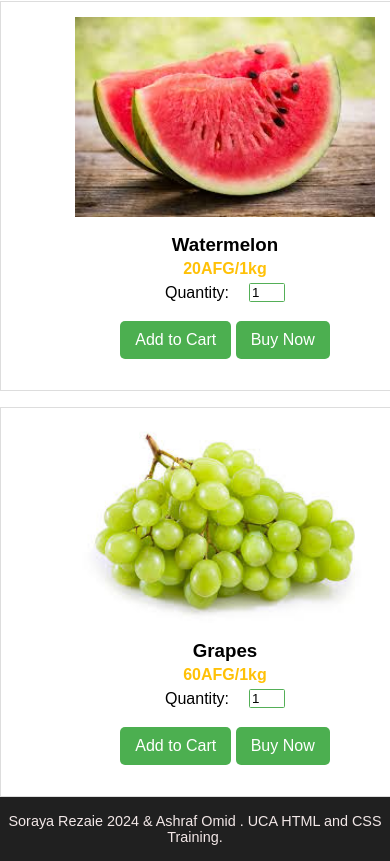
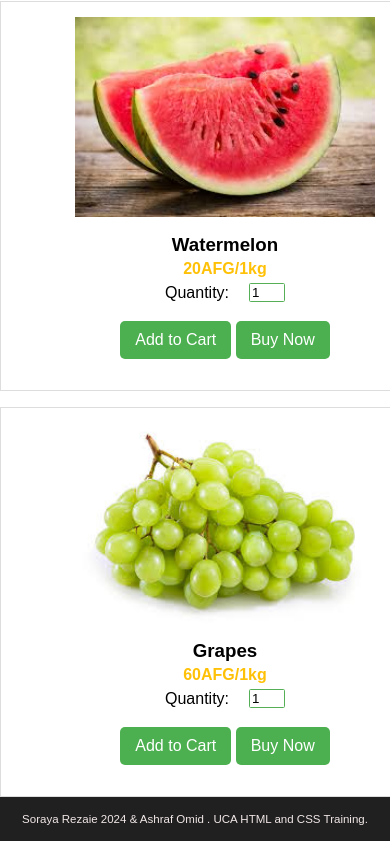
Before and after one commit to sorayarezaie/html-css-projact, a plain HTML site: page pages/index.html in a window 390 px wide. Shown: the part 3027-3888 px from the top of the page. Drawn offline with Linux system fonts and the light colour scheme.

Commit message:
responsive added

```diff
--- a/style/style.css
+++ b/style/style.css
@@ -227,3 +227,8 @@ footer p {
 	margin: 0;
 	font-size: 0.9em;
 }
+@media screen and (max-width: 768px) {
+	footer {
+		font-size: 0.8em;
+	}
+}
```
